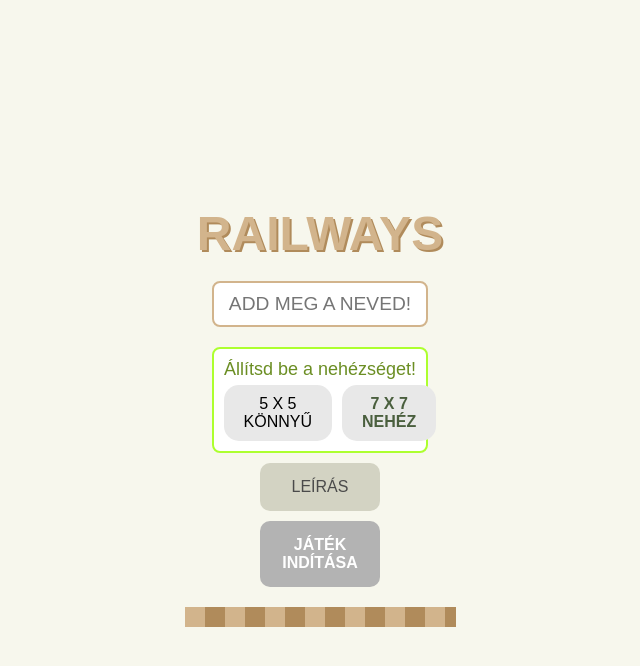
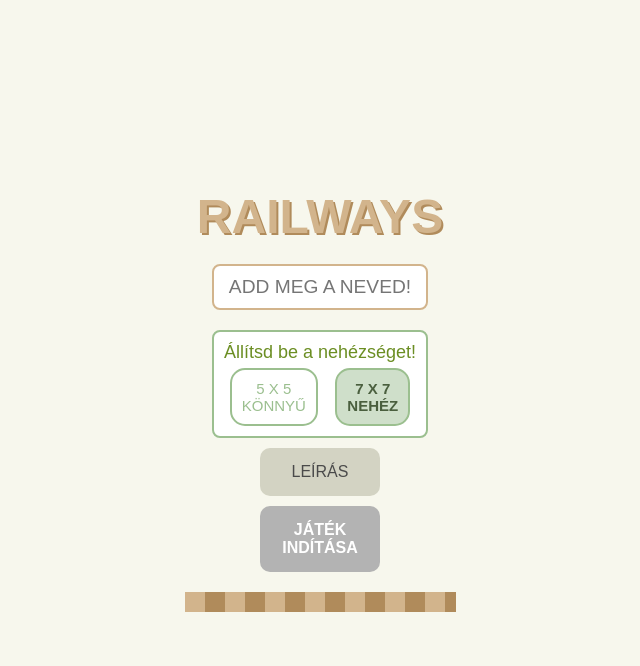
Before and after one commit to J3NZ0L/ELTE_III_semester, a PHP site: page /JS/railways.html in a window 1280 px wide. Shown: the top 666 px of the page, without its empty margins (320-960 px from the left). Run offline with PHP 8.4, Linux system fonts and the light colour scheme.

Commit message:
stable: align everything to center, set colors, add some js

```diff
--- a/WebProg/Beadando/JS/game.js
+++ b/WebProg/Beadando/JS/game.js
@@ -11,14 +11,17 @@ difficultyButtons.forEach(diffButton => {
 })
 
 function toggleSelectedDifficulty(e){
+  if (!e.currentTarget.classList.contains("selected")) {
     difficultyButtons.forEach(diffButton => {
       diffButton.classList.toggle("selected")
     })
+  }
 }
 
 function onStartButtonClick(e){
     //toggleDisplay(gamePageDiv);
     toggleMenuAndGamePage()
+    createMatrix();
 }
 
 class Tile{
@@ -37,7 +40,7 @@ function toggleMenuAndGamePage(){
 function createMatrix() {
     const playfield = document.querySelector("#playfield");
     const size = parseInt(document.querySelector(".difficulty-button.selected").textContent.charAt(0))
-
+    console.log(size)
     // Clear any existing cells
     playfield.innerHTML = "";
 
@@ -56,4 +59,3 @@ function createMatrix() {
   }
 
   // Initialize with 5x5 grid
-  createMatrix();
--- a/WebProg/Beadando/JS/railways.html
+++ b/WebProg/Beadando/JS/railways.html
@@ -8,7 +8,7 @@
 </head>
 <body>
   <div id="menuPage" class="">
-    <h1>RAILWAYS</h1>
+    <h1 class="gameTitle">RAILWAYS</h1>
 
     <div id="playerNameSetting">
       <input type="text" placeholder="ADD MEG A NEVED!" id="playerNameInput">
@@ -48,7 +48,7 @@
   </div>
 
   <div id="gamePage" class="hidden">
-    <h1>RAILWAYS</h1>
+    <h1 class="gameTitle">RAILWAYS</h1>
     <div id="box"></div>
     <div id="playfield"></div>
   </div>
--- a/WebProg/Beadando/JS/style.css
+++ b/WebProg/Beadando/JS/style.css
@@ -16,13 +16,18 @@ body {
     padding: 20px;
 }
 
+#gamePage {
+  text-align: center;
+  padding: 20px;
+}
+
 /* Title styling */
-#menuPage h1 {
+.gameTitle {
+    margin: 0 auto 20px auto;
     font-size: 3em;
     font-weight: bold;
     color: #d2b48c;
     text-shadow: 2px 2px #b08b5b;
-    margin-bottom: 20px;
 }
 
 /* Input styling */
@@ -37,26 +42,44 @@ body {
     color: #b08b5b;
 }
 
-.difficulty-box{
+.difficulty-box {
+  width: 78%; /* Reduce slightly from 80% */
   padding: 10px;
   font-size: 1.2em;
-  border: 2px solid greenyellow;
+  border: 2px solid #9bbf8f;
   border-radius: 8px;
-  width: 80%;
-  margin-bottom: 20px;
+  margin: 0 auto; /* ensure center alignment of the box */
   text-align: center;
   color: #b08b5b;
   background-color: white;
-  margin: 0 auto 0 auto;
+  width: 80%;
 }
+
 
 /* Difficulty buttons styling */
 #difficultySettingButtons {
   display: flex;
   flex: 1;
   flex-direction: row; /* Stack elements vertically */
-    gap: 10px;              /* Space between elements */
+  gap: 5px;              /* Space between elements */
   margin: 0 auto 0 auto;
+  width: 100%;
+}
+
+#difficultySettingButtons button:hover {
+  background-color: #dee3dc;
+}
+
+#difficultySettingButtons button {
+  padding: 10px; /* Adjust padding as needed */
+  font-size: 15px;
+  background-color: white;
+  border-radius: 15px;
+  margin: 0 auto;
+  border: 2px solid #9bbf8f; /* Green border */
+  color: #9bbf8f; /* Adjust based on your color scheme */
+  cursor: pointer; /* Pointer/hand icon */
+  float: left; /* Float the buttons side by side */
 }
 
 #difficultySetting p {
@@ -67,18 +90,8 @@ body {
   color: #6B8E23; /* Adjust based on your color scheme */
 }
 
-  #difficultySetting button {
-    display: flex;
-    padding: 10px 20px;
-    font-size: 16px;
-    background-color: #E8E8E8;
-    border: none;
-    cursor: pointer;
-    border-radius: 15px;
-  }
-
-.difficulty-button.selected {
-    background-color: #b8c99b;
+#difficultySettingButtons .difficulty-button.selected {
+  background-color: #cfdfca;
   color: #4a5f3e;
   font-weight: bold;
 }
```
Lines whose indentation alone changed are shown as unchanged.
